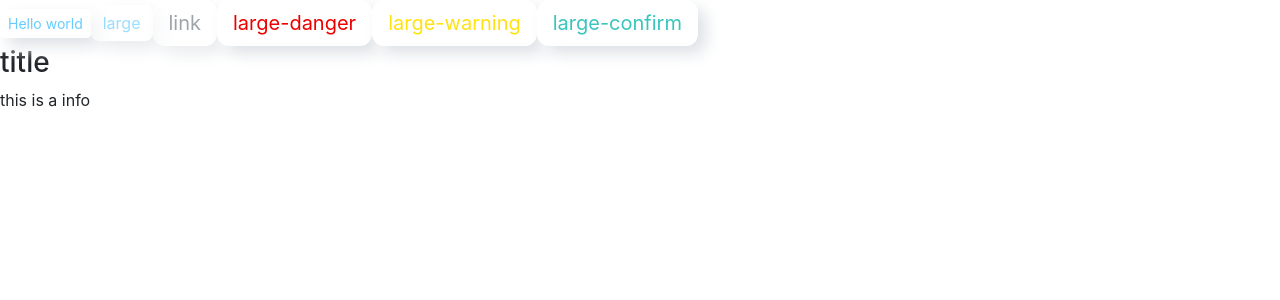
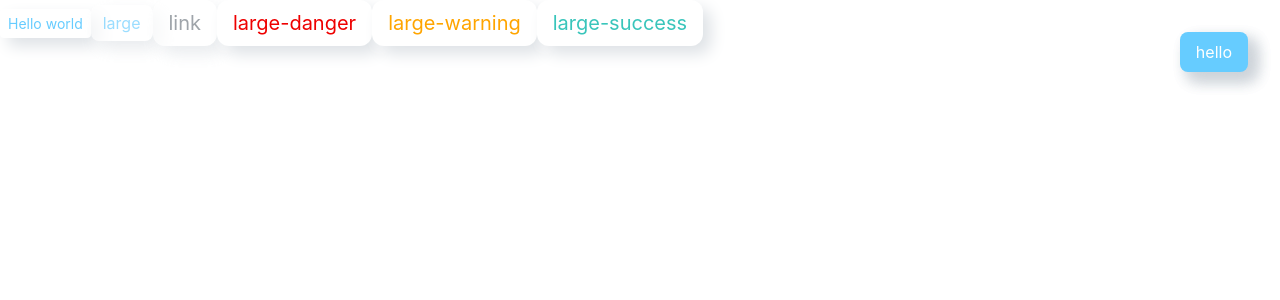
Before and after one commit to dizzy-Lee/sanft, a React (Create React App) app: page / in a window 1280 px wide. Both pictures are taken after a click on the button "Hello world". Shown: the top 300 px of the page. Built offline with nearby package versions, Linux system fonts and the light colour scheme.

Commit message:
完成message组件编写

```diff
--- a/package.json
+++ b/package.json
@@ -11,11 +11,13 @@
     "@types/node": "^16.11.27",
     "@types/react": "^18.0.5",
     "@types/react-dom": "^18.0.1",
+    "@types/react-transition-group": "^4.4.4",
     "classnames": "^2.3.1",
     "node-sass": "^7.0.1",
     "react": "^18.0.0",
     "react-dom": "^18.0.0",
     "react-scripts": "5.0.1",
+    "react-transition-group": "^4.4.2",
     "typescript": "^4.6.3",
     "web-vitals": "^2.1.4"
   },
--- a/src/App.tsx
+++ b/src/App.tsx
@@ -4,19 +4,16 @@ import SanButton, {
   ButtonType,
   ButtonSize,
 } from "./components/SanButton/button";
-
-import { SanMessage } from "./components/SanMessage/message";
+import message from "./components/SanMessage/message";
 
 function App() {
-  SanMessage({messageTitle: "lyf"})
-
   return (
     <div className="App">
       <SanButton
         size={ButtonSize.Small}
-        onClick={(e) => {
+        onClick={e => {
           e.preventDefault();
-          alert("hello");
+          message.info("hello");
         }}
       >
         Hello world
@@ -32,13 +29,27 @@ function App() {
       >
         link
       </SanButton>
-      <SanButton size={ButtonSize.Large} btnType={ButtonType.Danger}>
+      <SanButton
+        size={ButtonSize.Large}
+        btnType={ButtonType.Danger}
+        onClick={() => {
+          message.error("danger");
+        }}
+      >
         large-danger
       </SanButton>
-      <SanButton size={ButtonSize.Large} btnType={ButtonType.Warning}>
+      <SanButton
+        size={ButtonSize.Large}
+        btnType={ButtonType.Warning}
+        onClick={() => {
+          message.warning("warning");
+        }}
+      >
         large-warning
       </SanButton>
-      <SanButton size={ButtonSize.Large} btnType={ButtonType.Confirm}>large-confirm</SanButton>
+      <SanButton size={ButtonSize.Large} btnType={ButtonType.Confirm} onClick={() => {message.success('success')}}>
+        large-success
+      </SanButton>
     </div>
   );
 }
--- a/src/components/SanMessage/_style.scss
+++ b/src/components/SanMessage/_style.scss
@@ -0,0 +1,28 @@
+.message-container {
+  position: fixed;
+  top: 0rem;
+  right: 0rem;
+  .message {
+    font-weight: $btn-font-weight;
+    line-height: $btn-line-height;
+    color: $white;
+    background: $primary;
+    border: none;
+    border-radius: $border-radius;
+    margin-top: 2rem;
+    margin-right: 2rem;
+    box-shadow: $message-box-shadow;
+    text-align: center;
+    vertical-align: middle;
+    padding: $btn-padding-y-lg $btn-padding-x-lg;
+  }
+  .message-danger {
+    background: $danger;
+  }
+  .message-warning {
+    background: $warning;
+  }
+  .message-success {
+    background: $success;
+  }
+}
--- a/src/components/SanMessage/message.tsx
+++ b/src/components/SanMessage/message.tsx
@@ -1,71 +1,122 @@
-import React from "react"
-import { createRoot } from "react-dom/client"
-import MessageCard, { MessageType } from "./messageCard"
+import React, { useEffect, useState } from "react";
+import { createRoot } from "react-dom/client";
+import { TransitionGroup } from "react-transition-group";
+import Transition from "../Transition/transition";
+import MessageCard, { MessageType } from "./messageCard";
 
+export interface Notice {
+  text: string;
+  key: string;
+  type: MessageType;
+}
 export interface MessageApi {
-  info: (text: string) => void
-  success: (text: string) => void
-  warning: (text: string) => void
-  error: (text: string) => void
+  info: (text: string) => void;
+  success: (text: string) => void;
+  warning: (text: string) => void;
+  error: (text: string) => void;
 }
 
 export interface Notice {
-  text: string
-  key: string
-  type: MessageType
+  text: string;
+  key: string;
+  type: MessageType;
 }
 
-export const SanMessage: React.FC = () => {
+let seed = 0;
+const now = Date.now();
+const getUuid = (): string => {
+  const id = seed;
+  seed += 1;
+  return `MESSAGE_${now}_${id}`;
+};
+
+let add: (notice: Notice) => void;
+
+const SanMessage: React.FC = () => {
+  const [notices, setNotices] = useState<Notice[]>([]);
+  const timeout = 3 * 1000;
+  const maxCount = 10;
+
+  const remove = (notice: Notice) => {
+    const { key } = notice;
+
+    setNotices(prevNotices =>
+      prevNotices.filter(({ key: itemKey }) => key !== itemKey)
+    );
+  };
+
+  add = (notice: Notice) => {
+    setNotices(prevNotices => [...prevNotices, notice]);
+
+    setTimeout(() => {
+      remove(notice);
+    }, timeout);
+  };
+
+  useEffect(() => {
+    if (notices.length > maxCount) {
+      const [firstNotice] = notices;
+      remove(firstNotice);
+    }
+  }, [notices]);
+
   return (
-    <div>
-      <MessageCard
-        messageDetail="this is a info"
-        messageTitle="title"
-        messageType="info"
-      />
+    <div className="message-container">
+      <TransitionGroup>
+        {notices.map(({ text, key, type }) => (
+          <Transition
+            timeout={200}
+            in
+            animation="slide-in-top"
+            key={key}
+          >
+            <MessageCard messageType={type} messageDetail={text} />
+          </Transition>
+        ))}
+      </TransitionGroup>
     </div>
-  )
+  );
+};
+
+let el = document.querySelector("#message-wrapper");
+if (!el) {
+  el = document.createElement("div");
+  el.className = "message-wrapper";
+  el.id = "message-wrapper";
+  document.body.append(el);
 }
+const root = createRoot(el);
+root.render(<SanMessage />);
 
-let el = document.querySelector("#message-wrapper")
-if (!el) {
-  el = document.createElement("div")
-  el.className = "message-wrapper"
-  el.id = "message-wrapper"
-  document.body.append(el)
-}
-const root = createRoot(el)
-root.render(<SanMessage />)
+const message: MessageApi = {
+  info: text => {
+    add({
+      text,
+      key: getUuid(),
+      type: "info",
+    });
+  },
+  success: text => {
+    add({
+      text,
+      key: getUuid(),
+      type: "success",
+    });
+  },
+  warning: text => {
+    add({
+      text,
+      key: getUuid(),
+      type: "warning",
+    });
+  },
+  error: text => {
+    add({
+      text,
+      key: getUuid(),
+      type: "danger",
+    });
+  },
+};
 
-// const api: MessageApi = {
-//   info: (text) => {
-//     add({
-//       text,
-//       key: getUuid(),
-//       type: 'info'
-//     })
-//   },
-//   success: (text) => {
-//     add({
-//       text,
-//       key: getUuid(),
-//       type: 'success'
-//     })
-//   },
-//   warning: (text) => {
-//     add({
-//       text,
-//       key: getUuid(),
-//       type: 'warning'
-//     })
-//   },
-//   error: (text) => {
-//     add({
-//       text,
-//       key: getUuid(),
-//       type: 'danger'
-//     })
-//   }
-// }
-
-// export default api
+export default message;
--- a/src/components/SanMessage/messageCard.tsx
+++ b/src/components/SanMessage/messageCard.tsx
@@ -1,19 +1,25 @@
-export type MessageType = 'info' | 'success' | 'danger' | 'warning'
+import React,{ FC } from "react";
+import classNames from "classnames";
+export type MessageType = "info" | "success" | "danger" | "warning";
 
 interface MessageProps {
-  messageType?: MessageType
-  messageTitle?: string
-  messageDetail?: string
+  messageType?: MessageType;
+  messageDetail?: string;
 }
 
-const MessageCard: React.FC <MessageProps> = (props) => {
-  const { messageType, messageTitle, messageDetail } = props
+const MessageCard: FC<MessageProps> = (props: MessageProps) => {
+
+  const { messageType, messageDetail } = props;
+
+  const classes = classNames('message', {
+    [`message-${messageType}`]: messageType
+  })
+
   return (
-    <div>
-      <h3>{messageTitle}</h3>
-      <p>{messageDetail}</p>
+    <div className={classes}>
+      {messageDetail}
     </div>
-  )
-}
+  );
+};
 
-export default MessageCard
+export default MessageCard;
--- /dev/null
+++ b/src/components/Transition/transition.tsx
@@ -0,0 +1,35 @@
+import React from "react";
+import { CSSTransition } from "react-transition-group";
+import { CSSTransitionProps } from "react-transition-group/CSSTransition";
+
+type AnimationName =
+  | "zoom-in-top"
+  | "zoom-in-left"
+  | "zoom-in-bottom"
+  | "zoom-in-right"
+  | "slide-in-top";
+
+type TransitionProps = CSSTransitionProps & {
+  animation?: AnimationName;
+  wrapper?: boolean;
+  children: React.ReactNode;
+};
+
+const Transition: React.FC<TransitionProps> = props => {
+  const { children, classNames, animation, wrapper, ...restProps } = props;
+
+  return (
+    <CSSTransition
+      classNames={classNames ? classNames : animation}
+      {...restProps}
+    >
+      {wrapper ? <div>{children}</div> : children}
+    </CSSTransition>
+  );
+};
+Transition.defaultProps = {
+  unmountOnExit: true,
+  appear: true,
+};
+
+export default Transition;
--- a/src/styles/_basicstyle.scss
+++ b/src/styles/_basicstyle.scss
@@ -23,9 +23,9 @@ $cyan:    #17a2b8 !default;
 
 $primary:       $blue !default;
 $secondary:     $teal !default;
-$success:       $green !default;
+$success:       $teal !default;
 $info:          $cyan !default;
-$warning:       $yellow !default;
+$warning:       $orange !default;
 $danger:        $red !default;
 $light:         $gray-100 !default;
 $dark:          $gray-800 !default;
@@ -216,6 +216,11 @@ $btn-border-radius-sm:        $border-radius-sm !default;
 
 $btn-transition:              color .15s ease-in-out, background-color .15s ease-in-out, border-color .15s ease-in-out, box-shadow .15s ease-in-out !default;
 
+
+//message
+$message-transition: all 1s;
+$message-box-shadow: .5rem .5rem 1rem $gray-400, .5rem .5rem 1rem $gray-400 !default;
+
 // menu
 $menu-border-width:            $border-width !default;
 $menu-border-color:            $border-color !default;
--- a/src/styles/index.scss
+++ b/src/styles/index.scss
@@ -9,3 +9,6 @@
 
 //button样式
 @import "../components/SanButton/style";
+
+//message样式
+@import "../components/SanMessage/style";
```
Also changed, not shown: 1 other file (tests, documents, lock files or other folders).
